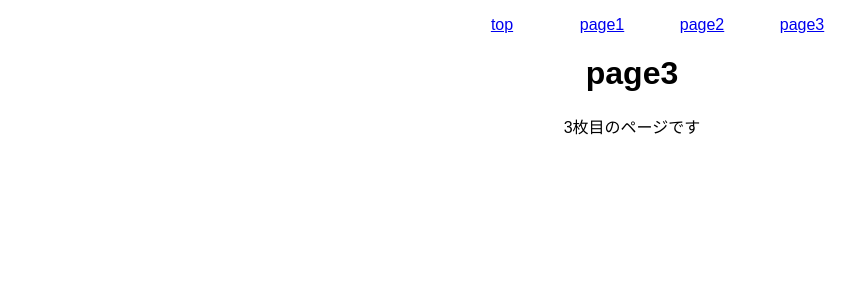
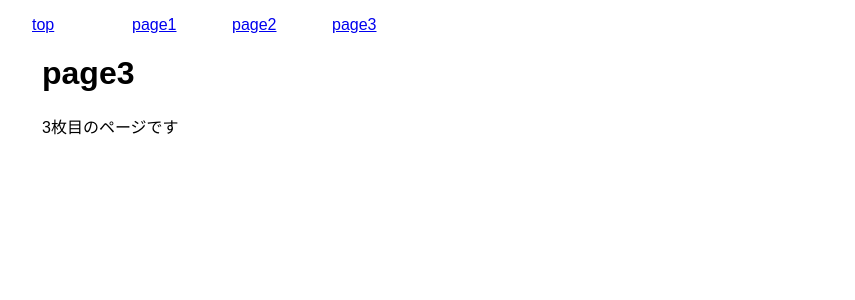
Before and after one commit to kotatu0047/transition-animation, a React (Create React App) app: page /page3 in a window 1280 px wide. Shown: the top 300 px of the page, without its empty margins (8-863 px from the left). Built offline with nearby package versions, Linux system fonts and the light colour scheme.

Commit message:
ルーティング追加

```diff
--- a/src/App.js
+++ b/src/App.js
@@ -1,4 +1,4 @@
-import React, { Component } from 'react';
+import React, {Component} from 'react';
 import './App.css';
 import Menu from "./Menu";
 
--- a/src/Menu.js
+++ b/src/Menu.js
@@ -10,21 +10,20 @@ const page404 = () => <div><h1>404</h1>存在しないページです</div>
 
 const Menu = () => {
     const liStyle = {
-        display: 'inline-block',
-        width: '100px'
+        display: 'inline',
+        width: '100px',
     }
 
-    return (
-        <Router>
-            <div>
-                <ul>
-                    <li style={liStyle}><Link to='/'>top</Link></li>
+    return <Router>
+        <div style={{width: '500px', textAlign: 'left'}}>
+            <ul style={{display: 'flex'}}>
+                < li style={liStyle}><Link to='/'>top</Link></li>
                 <li style={liStyle}><Link to='/page1'>page1</Link></li>
                 <li style={liStyle}><Link to='/page2'>page2</Link></li>
                 <li style={liStyle}><Link to='/page3'>page3</Link></li>
             </ul>
 
-                <div>
+            <div style={{marginLeft: '50px'}}>
                 <Switch>
                     <Route path='/' exact component={topPage}/>
                     <Route path='/page1' component={page1}/>
@@ -35,7 +34,6 @@ const Menu = () => {
             </div>
         </div>
     </Router>
-    )
 }
 
 export default Menu
--- a/src/animation.css
+++ b/src/animation.css
@@ -14,7 +14,7 @@
 
 .fade-appear-active,
 .fade-enter-active {
-    transition: opacity  0.8s  linear, transform 0.8s linear;
+    transition: opacity 0.8s linear, transform 0.8s linear;
     opacity: 1;
     transform: translate(0px);
 }
```
Also changed, not shown: 1 other file (tests, documents, lock files or other folders). Lines whose indentation alone changed are shown as unchanged.
